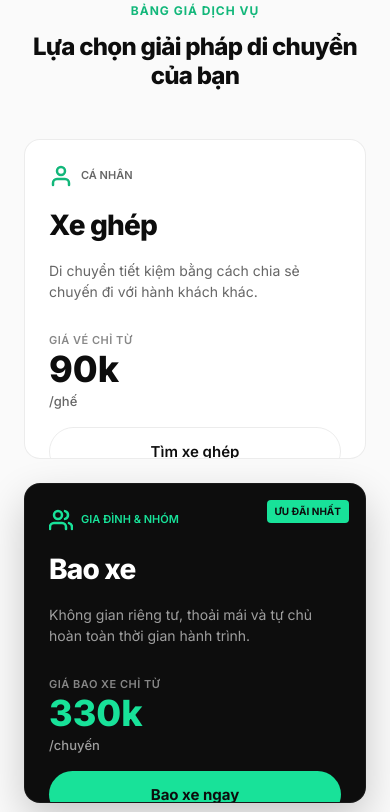
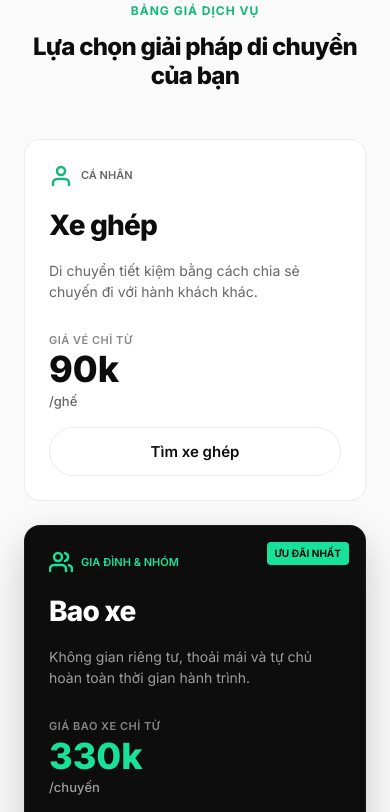
Before and after one commit to hotanduytung/Omigo, a Next.js app: page / in a window 390 px wide. Shown: the part 1560-2372 px from the top of the page. Built offline with nearby package versions, Linux system fonts and the light colour scheme.

Commit message:
Fix pricing card content cut-off on mobile by overriding flex-basis

```diff
--- a/src/app/globals.css
+++ b/src/app/globals.css
@@ -212,6 +212,7 @@ p {
     height: auto !important;
     min-height: auto !important; /* Allow card to shrink when checklist is hidden */
     padding: 24px !important;
+    flex: none !important; /* Prevent flex-basis from setting a fixed 320px height in column layout */
   }
 
   .pricing-features-list {
```
